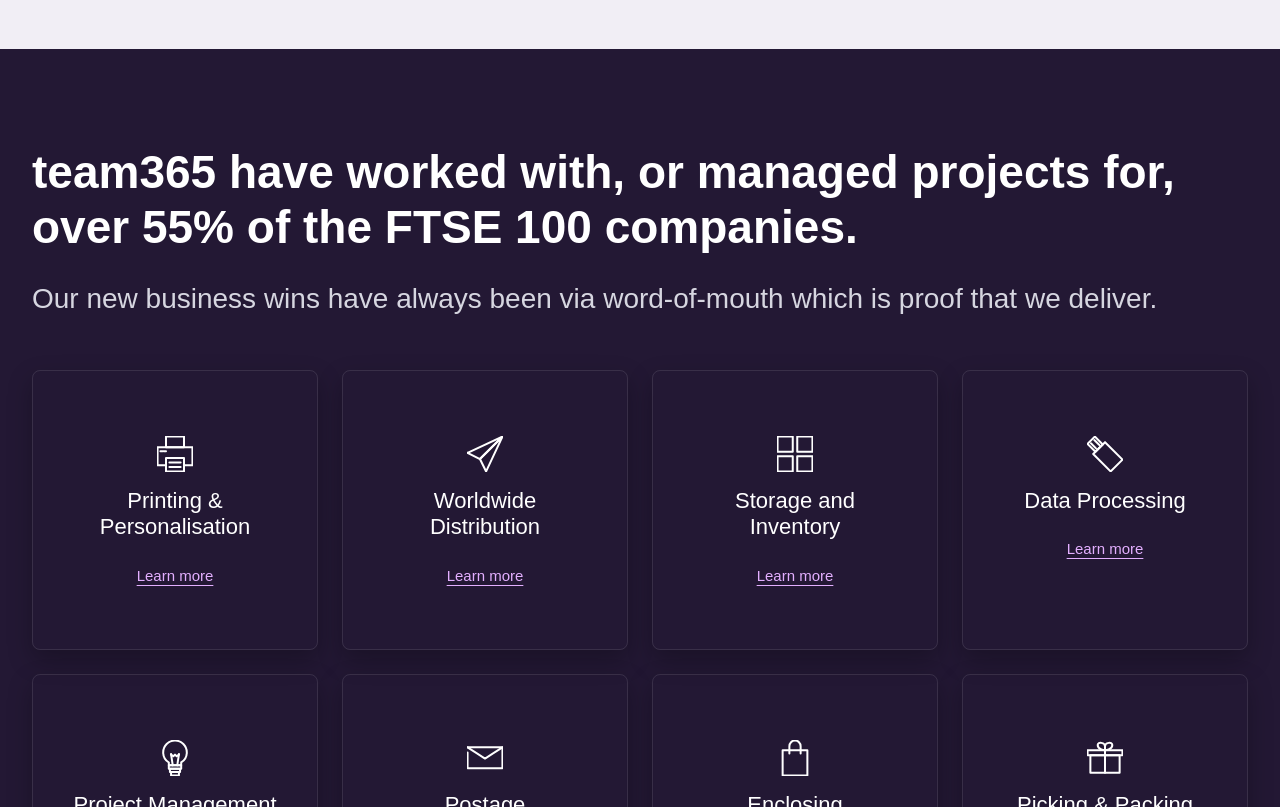
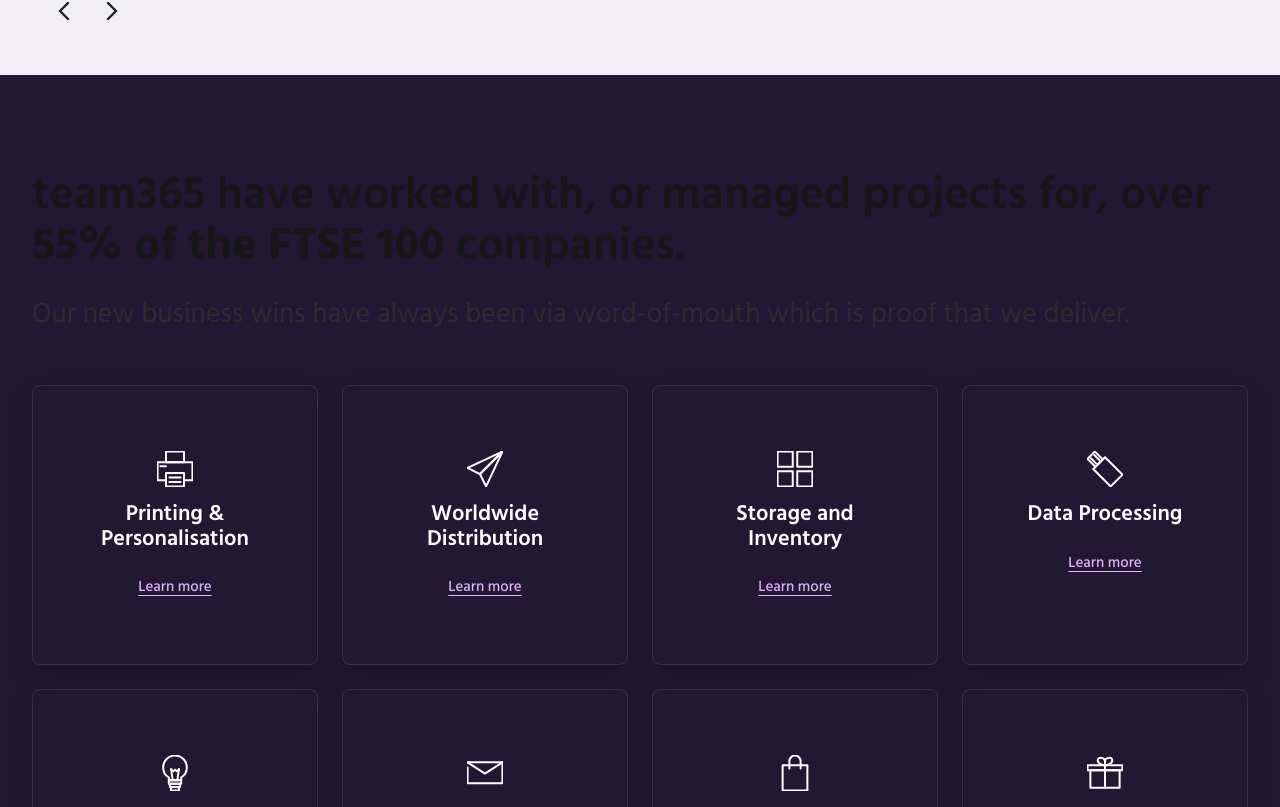
Before and after one commit to Nexuses/team365, a Next.js app: page / in a window 1280 px wide. Shown: the part 1533-2340 px from the top of the page. Built offline with nearby package versions, Linux system fonts and the light colour scheme.

Commit message:
feat: implement professional global CSS and Hind font

```diff
--- a/app/globals.css
+++ b/app/globals.css
@@ -1,15 +1,46 @@
 @import "tailwindcss";
 
 :root {
+  /* Brand Colors */
+  --brand-primary: #9e5f98;
+  --brand-secondary: #8d4f92;
+  --brand-accent: #8f0ea3;
+  --brand-hover: #370640;
+  --brand-light: #e3afff;
+
+  /* Neutral Palette */
   --background: #ffffff;
   --foreground: #171717;
+  --text-primary: #171717;
+  --text-secondary: #2d2d2d;
+  --text-muted: #555555;
+  --text-white: #ffffff;
+  --text-gray-light: #d6d6e0;
+
+  /* Section Backgrounds */
+  --bg-deep: #231834;
+  --bg-darker: #1f1230;
+  --bg-light-gray: #f3f3f5;
+  --bg-testimonial: #f1eef5;
+  --bg-overlay: rgba(80, 3, 94, 0.66);
+
+  /* Typography */
+  --font-hind: var(--font-hind), "Hind", sans-serif;
 }
 
 @theme inline {
-  --color-background: var(--background);
-  --color-foreground: var(--foreground);
-  --font-sans: var(--font-geist-sans);
-  --font-mono: var(--font-geist-mono);
+  --color-brand-primary: var(--brand-primary);
+  --color-brand-secondary: var(--brand-secondary);
+  --color-brand-accent: var(--brand-accent);
+  --color-brand-hover: var(--brand-hover);
+  --color-brand-light: var(--brand-light);
+
+  --color-bg-deep: var(--bg-deep);
+  --color-bg-darker: var(--bg-darker);
+  --color-bg-light-gray: var(--bg-light-gray);
+
+  --font-sans: var(--font-hind);
+  --font-hind: var(--font-hind);
 }
 
 @media (prefers-color-scheme: dark) {
@@ -26,31 +57,50 @@ html {
 body {
   background: var(--background);
   color: var(--foreground);
-  font-family: Arial, Helvetica, sans-serif;
+  font-family: var(--font-hind);
+  -webkit-font-smoothing: antialiased;
+  -moz-osx-font-smoothing: grayscale;
 }
 
-.sr-only {
-  position: absolute;
-  width: 1px;
-  height: 1px;
-  padding: 0;
-  margin: -1px;
-  overflow: hidden;
-  clip: rect(0, 0, 0, 0);
-  white-space: nowrap;
-  border: 0;
+/* Typography Base Styles */
+h1, h2, h3, h4, h5, h6 {
+  font-family: var(--font-hind);
+  font-weight: 600;
+  line-height: 1.1;
+  color: inherit;
 }
 
+p {
+  line-height: 1.6;
+  color: var(--text-secondary);
+}
+
+/* Component Utilities */
+.section-padding {
+  @apply py-16 md:py-20 lg:py-24;
+}
+
+.container-custom {
+  @apply container mx-auto px-4 sm:px-6 lg:px-8;
+}
+
+.btn-primary {
+  @apply inline-flex items-center justify-center bg-[var(--brand-accent)] hover:bg-[var(--brand-hover)] text-white font-semibold py-3 px-8 rounded-[3px] transition-colors duration-300;
+}
+
+.btn-outline {
+  @apply inline-flex items-center gap-2 py-3 px-6 text-white text-base font-bold tracking-[0.2em] uppercase border border-white hover:bg-white/10 transition-colors duration-300;
+}
+
+.glass-card {
+  @apply bg-white/10 backdrop-blur-sm border border-white/10 rounded-lg shadow-xl;
+}
+
+/* Service Animations (Consolidated) */
 @keyframes service-icon-draw-loop {
-  0% {
-    stroke-dashoffset: 140;
-  }
-  85% {
-    stroke-dashoffset: 0;
-  }
-  100% {
-    stroke-dashoffset: 0;
-  }
+  0% { stroke-dashoffset: 140; }
+  85% { stroke-dashoffset: 0; }
+  100% { stroke-dashoffset: 0; }
 }
 
 .service-svg * {
@@ -65,38 +115,24 @@ body {
   animation: service-icon-draw-loop 1.8s linear infinite;
 }
 
-/* Stagger each SVG stroke so it draws start -> end sequentially */
-.service-svg > *:nth-child(1) {
-  animation-delay: 0ms;
-}
-.service-svg > *:nth-child(2) {
-  animation-delay: 70ms;
-}
-.service-svg > *:nth-child(3) {
-  animation-delay: 140ms;
-}
-.service-svg > *:nth-child(4) {
-  animation-delay: 210ms;
-}
-.service-svg > *:nth-child(5) {
-  animation-delay: 280ms;
-}
-.service-svg > *:nth-child(6) {
-  animation-delay: 350ms;
-}
-.service-svg > *:nth-child(7) {
-  animation-delay: 420ms;
-}
-.service-svg > *:nth-child(8) {
-  animation-delay: 490ms;
-}
-.service-svg > *:nth-child(9) {
-  animation-delay: 560ms;
-}
-.service-svg > *:nth-child(10) {
-  animation-delay: 630ms;
-}
+.service-svg > *:nth-child(1) { animation-delay: 0ms; }
+.service-svg > *:nth-child(2) { animation-delay: 70ms; }
+.service-svg > *:nth-child(3) { animation-delay: 140ms; }
+.service-svg > *:nth-child(4) { animation-delay: 210ms; }
+.service-svg > *:nth-child(5) { animation-delay: 280ms; }
+.service-svg > *:nth-child(6) { animation-delay: 350ms; }
+.service-svg > *:nth-child(7) { animation-delay: 420ms; }
+.service-svg > *:nth-child(8) { animation-delay: 490ms; }
+.service-svg > *:nth-child(9) { animation-delay: 560ms; }
+.service-svg > *:nth-child(10) { animation-delay: 630ms; }
 
 .service-card:hover .service-svg > * {
   animation-duration: 1.2s;
 }
+
+/* Accessibility */
+.sr-only {
+  @apply absolute w-1 h-1 p-0 -m-1 overflow-hidden border-0;
+  clip: rect(0, 0, 0, 0);
+  white-space: nowrap;
+}
--- a/app/layout.tsx
+++ b/app/layout.tsx
@@ -1,5 +1,5 @@
 import type { Metadata } from "next";
-import { Geist, Geist_Mono } from "next/font/google";
+import { Geist, Geist_Mono, Hind } from "next/font/google";
 import { ContactInfoHeader } from "./components/ContactInfoHeader";
 import { NavigationHeader } from "./components/NavigationHeader";
 import "./globals.css";
@@ -12,6 +12,12 @@ const geistSans = Geist({
 const geistMono = Geist_Mono({
   variable: "--font-geist-mono",
   subsets: ["latin"],
+});
+
+const hind = Hind({
+  variable: "--font-hind",
+  subsets: ["latin"],
+  weight: ["300", "400", "500", "600", "700"],
 });
 
 export const metadata: Metadata = {
@@ -33,7 +39,7 @@ export default function RootLayout({
   return (
     <html lang="en">
       <body
-        className={`${geistSans.variable} ${geistMono.variable} antialiased`}
+        className={`${geistSans.variable} ${geistMono.variable} ${hind.variable} antialiased`}
       >
         <ContactInfoHeader />
         <NavigationHeader />
```
